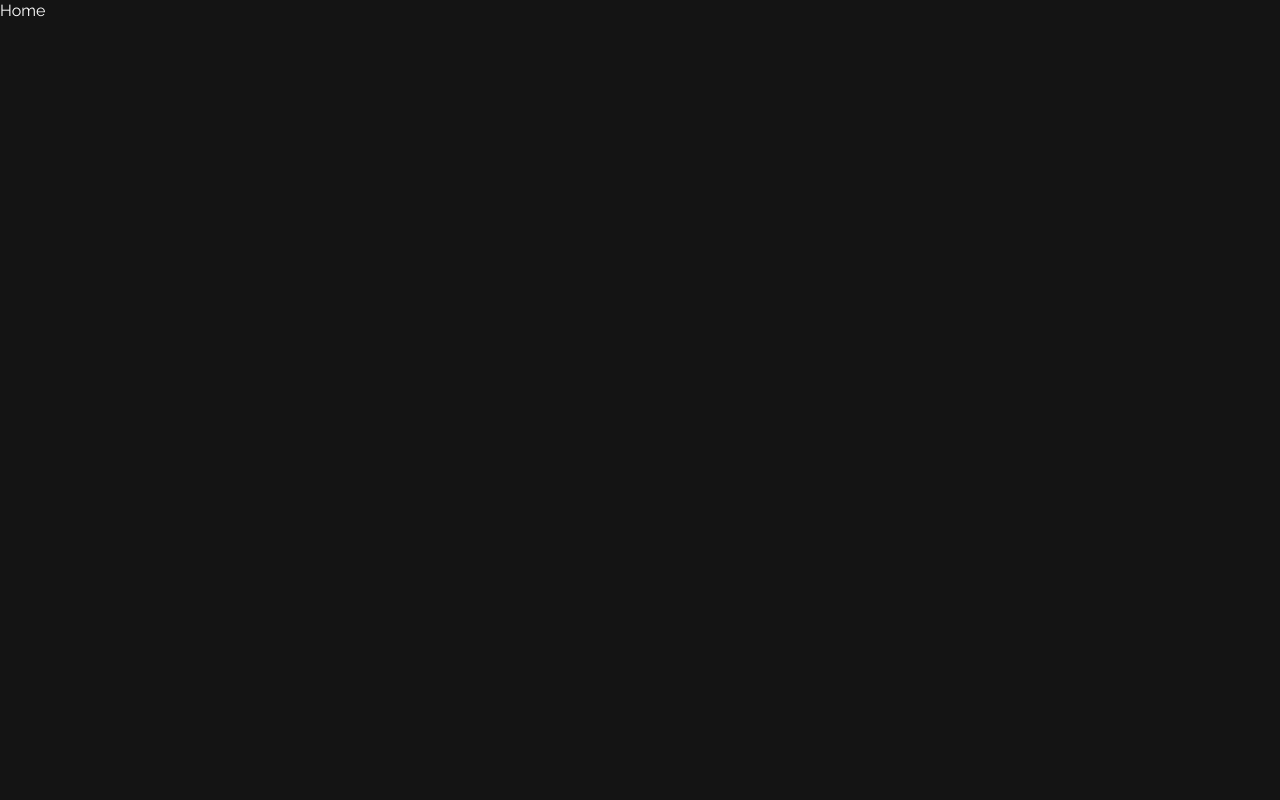
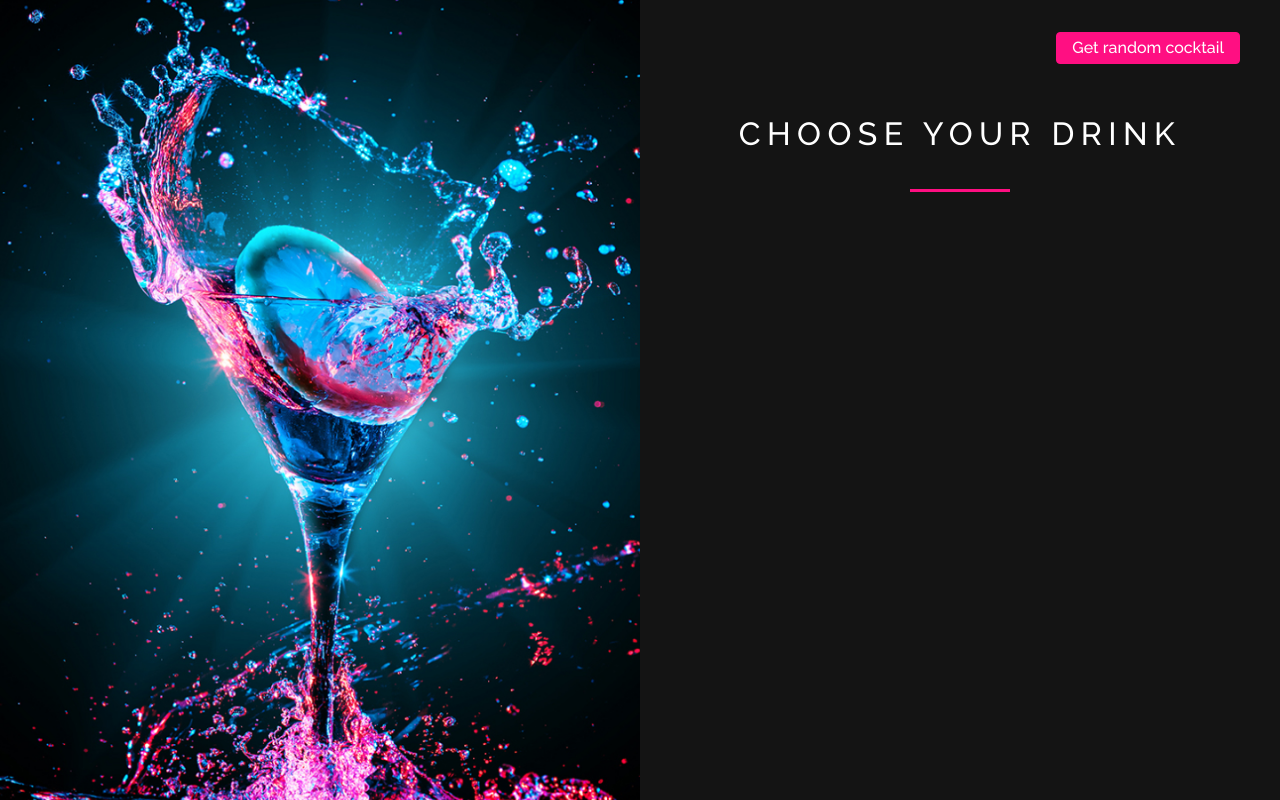
Before and after one commit to Scat55/Coctails, a Vue app: page / in a window 1280 px wide. Built offline with nearby package versions, Linux system fonts and the light colour scheme.

Commit message:
feat: added the layout of the main page

```diff
--- a/src/assets/styles/main.sass
+++ b/src/assets/styles/main.sass
@@ -16,3 +16,14 @@ a
 	text-decoration: none
 li
 	list-style: none
+
+.title
+	text-transform: uppercase
+	letter-spacing: 0.2em
+	font-size: 2rem
+	font-weight: 500
+.line
+	width: 6.25rem
+	height: .1875rem
+	margin: 2rem auto 0
+	background-color: $accent_color
--- /dev/null
+++ b/src/components/AppLayout.vue
@@ -0,0 +1,53 @@
+<script setup lang="ts">
+interface Props {
+	imageUrl: string;
+}
+
+const props = defineProps<Props>();
+const { imageUrl } = props;
+</script>
+
+<template>
+	<div class="root">
+		<div :style="`background-image: url(${imageUrl})`" class="img"></div>
+		<div class="main">
+			<el-button class="btn">Get random cocktail</el-button>
+			<slot></slot>
+		</div>
+	</div>
+</template>
+
+<style scoped lang="sass">
+@import '../assets/styles/main.sass'
+.root
+	display: flex
+	background-color: $background-color
+	min-height: 100vh
+
+.img
+	width: 50%
+	background-repeat: no-repeat
+	background-position: 50% 50%
+	background-size: cover
+
+.main
+	position: relative
+	width: 50%
+	padding: 2rem 2.5rem
+
+.btn
+	font-family: 'Raleway'
+	position: absolute
+	top: 2rem
+	right: 2.5rem
+	background-color: $accent_color
+	color: $text_color
+	font-size: 1rem
+	border-color: $accent_color
+	transition: all .3s
+
+	&:hover,
+	&:active
+		background-color: darken($accent_color, 10%)
+		border-color: darken($accent_color, 10%)
+</style>
--- a/src/pages/Home.vue
+++ b/src/pages/Home.vue
@@ -1,9 +1,27 @@
-<script setup lang="ts"></script>
+<script setup lang="ts">
+import AppLayout from '@/components/AppLayout.vue';
+</script>
 
 <template>
-	<div>Home</div>
+	<AppLayout imageUrl="/src/assets/images/bg-1.jpg">
+		<div class="wrapper">
+			<div class="info">
+				<div class="title">Choose your drink</div>
+				<div class="line"></div>
+			</div>
+		</div>
+	</AppLayout>
 </template>
 
 <style scoped lang="sass">
 @import '@/assets/styles/main.sass'
+
+.wrapper
+	display: flex
+	align-items: center
+	justify-content: center
+
+.info
+	padding: 5rem 0
+	text-align: center
 </style>
```
Also changed, not shown: src/assets/images/bg-1.jpg (added).
